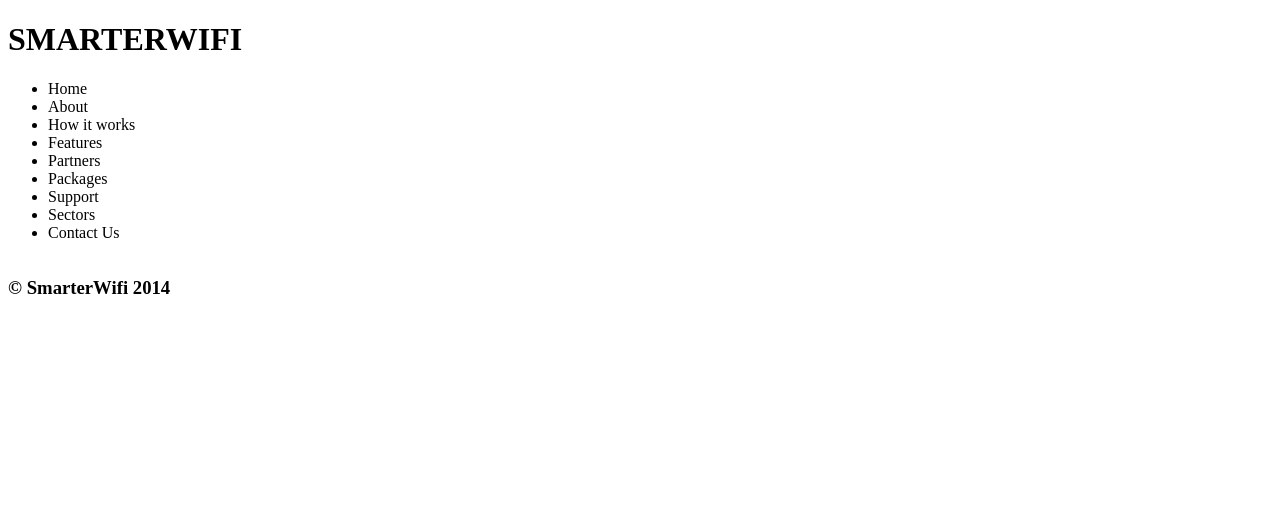
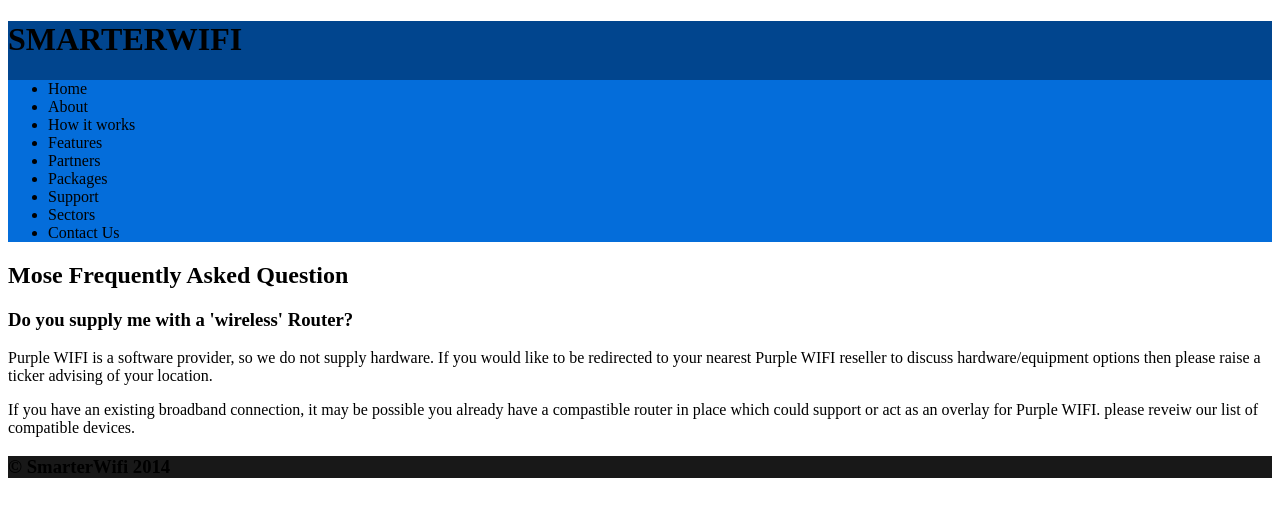
Before and after one commit to Dbeck1990/alpha, a plain HTML site: page Smarter_Wifi/Index.html in a window 1280 px wide. Drawn offline with Linux system fonts and the light colour scheme.

Commit message:
starting content

```diff
--- a/Smarter_Wifi/Index.html
+++ b/Smarter_Wifi/Index.html
@@ -3,15 +3,14 @@
 <html>
     <head>
         <title>Smarter wifi</title>
+
+        <link rel="stylesheet" type="text/css" href="Stylesheet.css">
     </head>
     <body>
 
         <header>
 
             <h1>SMARTERWIFI</h1>
-
-        </header>
-
              <nav>
 
                 <ul>
@@ -26,12 +25,22 @@
                   <li>Contact Us</li>
                 </ul>
              </nav>
+        </header>
+
+
+        <div id="Feature_image"></div>
+        <div id="Breif">
+        <h2>Mose Frequently Asked Question</h2>
+        <h3>Do you supply me with a 'wireless' Router?</h3>
+        <p> Purple WIFI is a software provider, so we do not supply hardware. If you would like to be redirected to your nearest Purple WIFI reseller to discuss hardware/equipment options then please raise a ticker advising of your location.</p>
+        <p>If you have an existing broadband connection, it may be possible you already have a compastible router in place which could support or act as an overlay for Purple WIFI. please reveiw our list of compatible devices.</p>
+        </div>
         <div id="FAQ"></div>
-        <div id="MFAQ"></div>
-        <div id=""></div>
-        <table></table>
+        <div id="Informatics"></div>
 <footer>
     <h3>&copy; SmarterWifi 2014</h3>
 </footer>
+
+
     </body>
 </html>
--- a/Smarter_Wifi/Stylesheet.css
+++ b/Smarter_Wifi/Stylesheet.css
@@ -1,4 +1,12 @@
 body{}
-header{}
-nav{}
-footer{}
+header{
+   background-color: #01458e;
+   width:100%;
+   height:100%;
+}
+nav{
+   background-color: #046dda;
+}
+footer{
+   background-color: #181818;
+}
```
Lines whose indentation alone changed are shown as unchanged.
